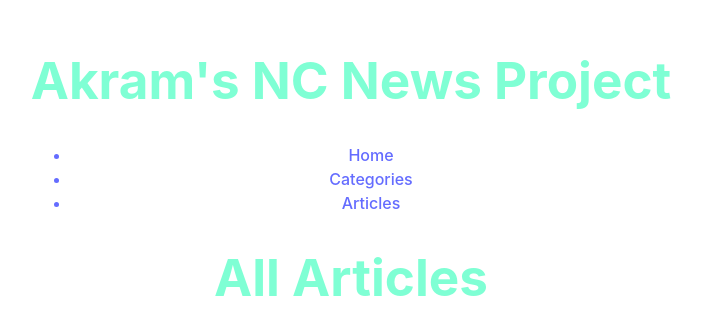
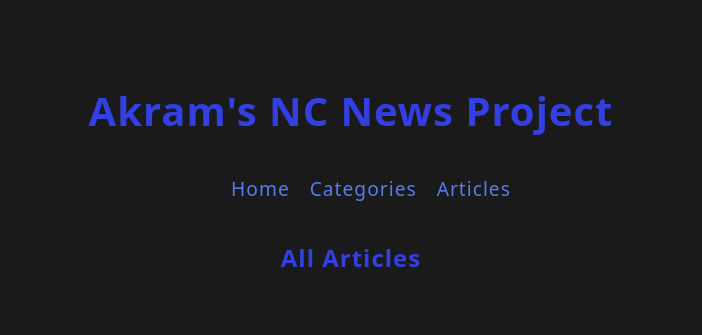
Before and after one commit to akramgadir/Akrams-nc-news-project, a React (Vite) app: page /Articles in a window 1280 px wide. Shown: the part 221-556 px from the top of the page, without its empty margins (289-991 px from the left). Built offline with nearby package versions, Linux system fonts and the light colour scheme.

Commit message:
styling changes

```diff
--- a/src/App.css
+++ b/src/App.css
@@ -3,7 +3,68 @@
   margin: 0 auto;
   padding: 2rem;
   text-align: center;
-  color: aquamarine;
+  color: rgb(51, 63, 224);
+}
+
+html {
+  box-sizing: border-box;
+  background-color: #fff;
+  font-size: 16px;
+  letter-spacing: 1px;
+}
+body {
+  margin: 0;
+  min-height: 100vh;
+  color: aliceblue;
+  background-color: #1a1a1a;
+  font-family: system-ui, -apple-system, BlinkMacSystemFont, "Segoe UI", Roboto,
+    Oxygen, Ubuntu, Cantarell, "Open Sans", "Helvetica Neue", sans-serif;
+}
+
+.header {
+  display: flex;
+  justify-content: center;
+  align-items: center;
+  font-size: 2.5rem;
+}
+
+nav {
+  display: flex;
+  justify-content: space-around;
+  align-items: center;
+}
+
+nav li {
+  display: inline-block;
+  padding: 0 10px;
+  justify-content: space-around;
+  color: #577cea;
+  font-size: 1.2rem;
+}
+
+nav li:hover {
+  color: #cdcdcd;
+  transform: scale(1.1);
+}
+
+.item {
+  display: flex;
+  flex-direction: column;
+  justify-content: space-around;
+  align-items: center;
+  width: 30%;
+  background-color: rgba(213, 209, 209, 0.2);
+  border-radius: 10px;
+  margin-bottom: 2rem;
+}
+
+.item:hover {
+  transform: scale(1.01);
+  cursor: pointer;
+}
+
+.item img {
+  width: 100%;
 }
 
 .logo {
--- a/src/App.jsx
+++ b/src/App.jsx
@@ -1,10 +1,11 @@
 import './App.css'
+import Home from './components/Home'
 import Header from './components/Header'
 import NavBar from './components/NavBar'
 import Categories from './components/Categories'
 import Articles from './components/Articles'
+import Footer from './components/Footer'
 import { Routes, Route } from 'react-router-dom'
-import Home from './components/Home'
 
 function App() {
 
@@ -16,6 +17,7 @@
       <Route path="/" element = {<Home />} />
       <Route path="/Categories" element = {<Categories />} />
       <Route path="/Articles" element = {<Articles />} />
+      <Route path="/Footer" element = {<Footer />} />
     </Routes>
     </>
   )
--- a/src/components/Articles.jsx
+++ b/src/components/Articles.jsx
@@ -2,7 +2,7 @@
 
 const Articles = () => {
     return (
-        <h1 className = 'articles'>All Articles</h1>
+        <h2 className = 'articles'>All Articles</h2>
     )
 }
 
--- /dev/null
+++ b/src/components/Footer.jsx
@@ -0,0 +1,9 @@
+import { Link } from "react-router-dom"
+
+const Footer = () => {
+    return (
+        <footer className = 'footer'>Contact us   |   Instagram</footer>
+    )
+}
+
+export default Footer
```
Also changed, not shown: wireframe.png.
